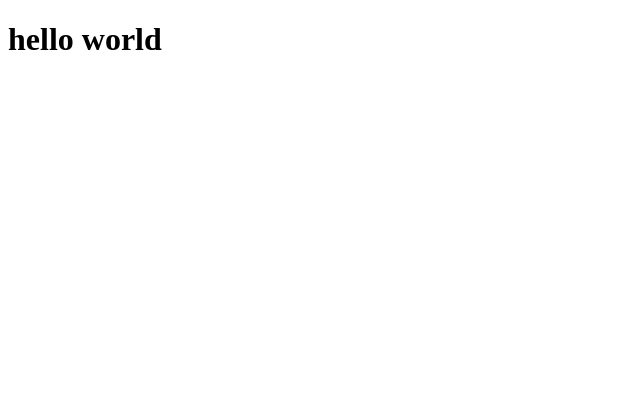
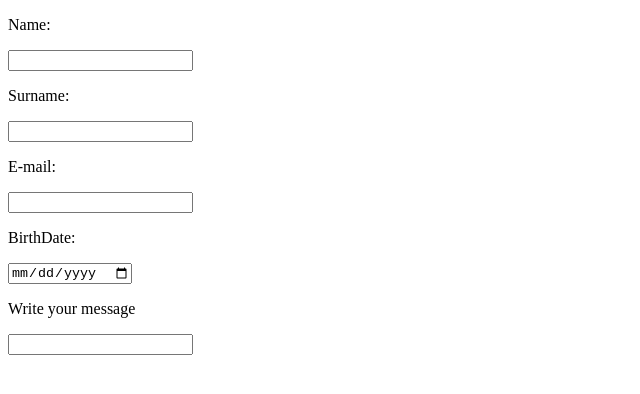
Before and after one commit to ViktoriiaBila/rss-react, a React app in the folder react-forms/: page / in a window 1280 px wide. Shown: the top 394 px of the page, without its empty margins (0-640 px from the left). Built offline with nearby package versions, Linux system fonts and the light colour scheme.

Commit message:
feat: add form component and data input component

```diff
--- a/react-forms/src/app.tsx
+++ b/react-forms/src/app.tsx
@@ -1,5 +1,6 @@
 import React from 'react';
+import { Wrapper } from './components/wrapper';
 
 export function App(): JSX.Element {
-  return <h1>hello world</h1>;
+  return <Wrapper />;
 }
--- /dev/null
+++ b/react-forms/src/components/form/formElements/dataInput.tsx
@@ -0,0 +1,17 @@
+import React, { useState } from 'react';
+
+export function DataInput(props: IDataInputProps): JSX.Element {
+  return (
+    <div>
+      <label htmlFor={props.name}>
+        <p>{props.title}</p>
+        <input
+          type={props.type}
+          name={props.name}
+          value={props.value}
+          onChange={(event) => props.onChange(event)}
+        />
+      </label>
+    </div>
+  );
+}
--- /dev/null
+++ b/react-forms/src/components/form/index.tsx
@@ -0,0 +1,62 @@
+import React, { useState } from 'react';
+import {
+  EFormElementNames,
+  EFormElementTitle,
+  EFormElementType,
+} from '../../shared/formElementsData';
+import { DataInput } from './formElements/dataInput';
+
+export function Form(): JSX.Element {
+  const [formValue, setformValue] = useState({
+    firstName: '',
+    lastName: '',
+    email: '',
+    birthDate: '',
+    country: '',
+    messageText: '',
+    agree: false,
+    notify: false,
+  });
+
+  const formElementChangeHandler = (event) => {};
+
+  return (
+    <form>
+      <DataInput
+        title={EFormElementTitle.firstName}
+        type={EFormElementType.text}
+        name={EFormElementNames.firstName}
+        value={formValue.firstName}
+        onChange={formElementChangeHandler}
+      />
+      <DataInput
+        title={EFormElementTitle.lastName}
+        type={EFormElementType.text}
+        name={EFormElementNames.lastName}
+        value={formValue.lastName}
+        onChange={formElementChangeHandler}
+      />
+      <DataInput
+        title={EFormElementTitle.email}
+        type={EFormElementType.text}
+        name={EFormElementNames.email}
+        value={formValue.email}
+        onChange={formElementChangeHandler}
+      />
+      <DataInput
+        title={EFormElementTitle.birthDate}
+        type={EFormElementType.date}
+        name={EFormElementNames.birthDate}
+        value={formValue.birthDate}
+        onChange={formElementChangeHandler}
+      />
+      <DataInput
+        title={EFormElementTitle.messageText}
+        type={EFormElementType.text}
+        name={EFormElementNames.messageText}
+        value={formValue.messageText}
+        onChange={formElementChangeHandler}
+      />
+    </form>
+  );
+}
--- /dev/null
+++ b/react-forms/src/components/wrapper.tsx
@@ -0,0 +1,12 @@
+import React, { useState } from 'react';
+import { Form } from './form';
+
+export function Wrapper(): JSX.Element {
+  const [formValues, setFormValues] = useState();
+
+  return (
+    <div>
+      <Form />
+    </div>
+  );
+}
--- /dev/null
+++ b/react-forms/src/shared/formElementsData.ts
@@ -0,0 +1,28 @@
+export enum EFormElementNames {
+  firstName = 'firstName',
+  lastName = 'lastName',
+  email = 'email',
+  birthDate = 'birthDate',
+  country = 'country',
+  messageText = 'messageText',
+  agree = 'agree',
+  notify = 'notify',
+}
+
+export enum EFormElementTitle {
+  firstName = 'Name:',
+  lastName = 'Surname:',
+  email = 'E-mail:',
+  birthDate = 'BirthDate:',
+  country = 'Country:',
+  messageText = 'Write your message',
+  agree = 'I argee with processing of my personal data',
+  notify = 'I want to get notifications',
+}
+
+export enum EFormElementType {
+  text = 'text',
+  date = 'date',
+  select = 'select-one',
+  checkbox = 'checkbox',
+}
```
Also changed, not shown: react-forms/src/models/interfaces/IDataInputProps.ts (added, +7 -0 lines).
